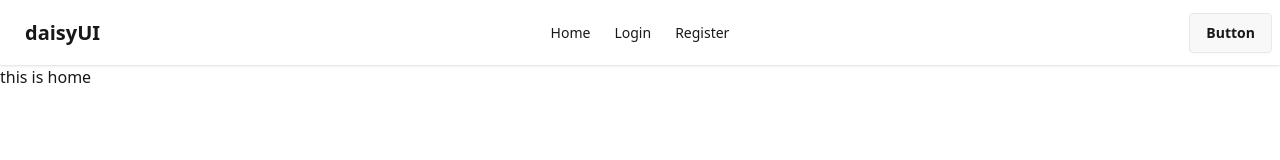
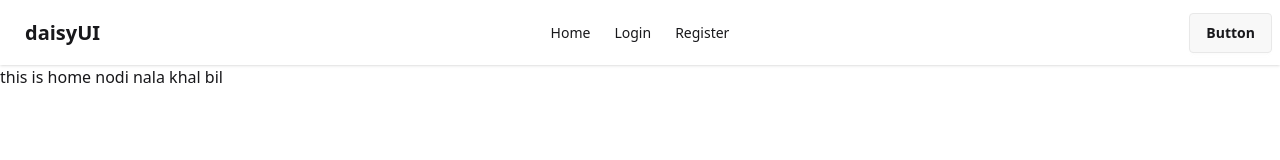
Before and after one commit to jnakht/milestone-9-conceptual-1, a React (Vite) app: page / in a window 1280 px wide. Shown: the top 160 px of the page. Built offline with nearby package versions, Linux system fonts and the light colour scheme.

Commit message:
context created

```diff
--- a/src/main.jsx
+++ b/src/main.jsx
@@ -6,9 +6,12 @@
   RouterProvider,
 } from "react-router-dom";
 import router from './routes/Routes.jsx';
+import AuthProvider from './providers/AuthProvider.jsx';
 
 createRoot(document.getElementById('root')).render(
   <StrictMode>
-      <RouterProvider router={router}></RouterProvider>
+      <AuthProvider>
+          <RouterProvider router={router}></RouterProvider>
+      </AuthProvider>
   </StrictMode>,
 )
--- a/src/pages/Home.jsx
+++ b/src/pages/Home.jsx
@@ -1,8 +1,11 @@
+import { useContext } from "react";
+import { AuthContext } from "../providers/AuthProvider";
 
 const Home = () => {
+    const {str} = useContext(AuthContext);
     return (
         <div>
-            this is home
+            this is home {str}
         </div>
     );
 };
--- /dev/null
+++ b/src/providers/AuthProvider.jsx
@@ -0,0 +1,19 @@
+import { createContext } from "react";
+import { useState } from "react";
+
+export const AuthContext = createContext(null);
+const AuthProvider = ({children}) => {
+    const [user, setUser] = useState(null);
+    const str = 'nodi nala khal bil';
+    const authInfo = {
+        user,
+        str
+    };
+    return (
+        <AuthContext.Provider value={authInfo}>
+            {children}
+        </AuthContext.Provider>
+    );
+};
+
+export default AuthProvider;
```
